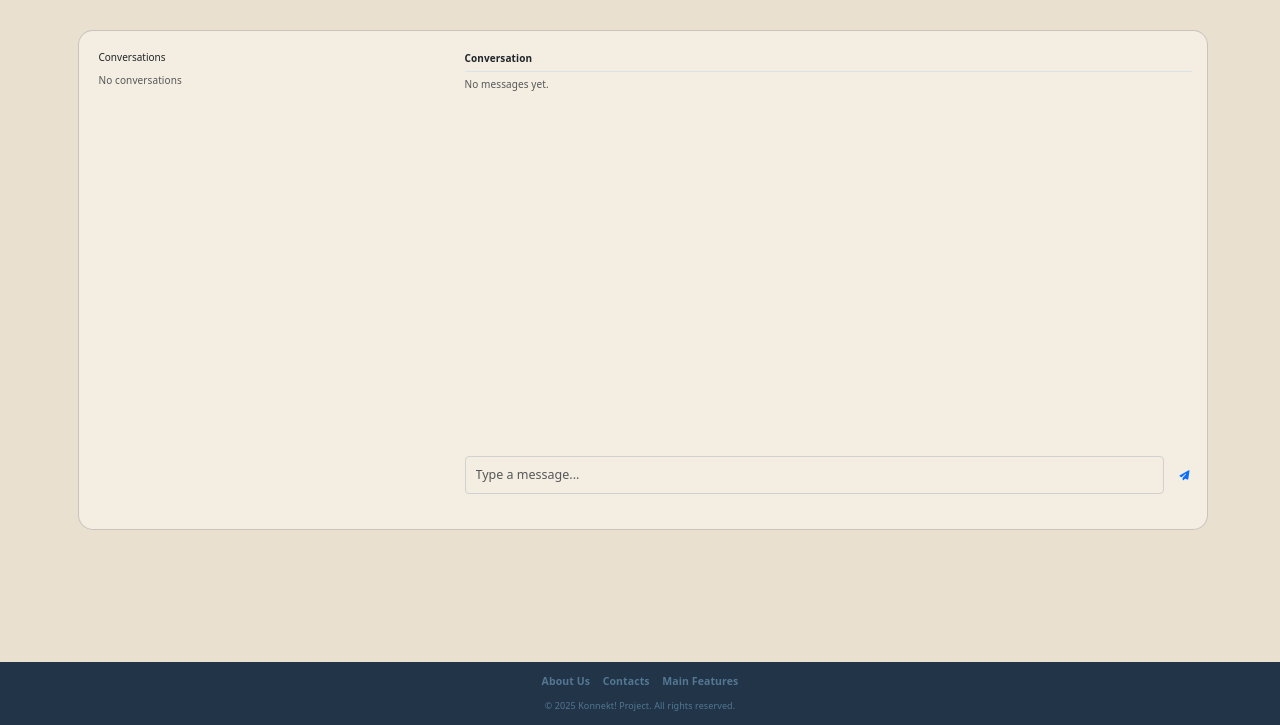
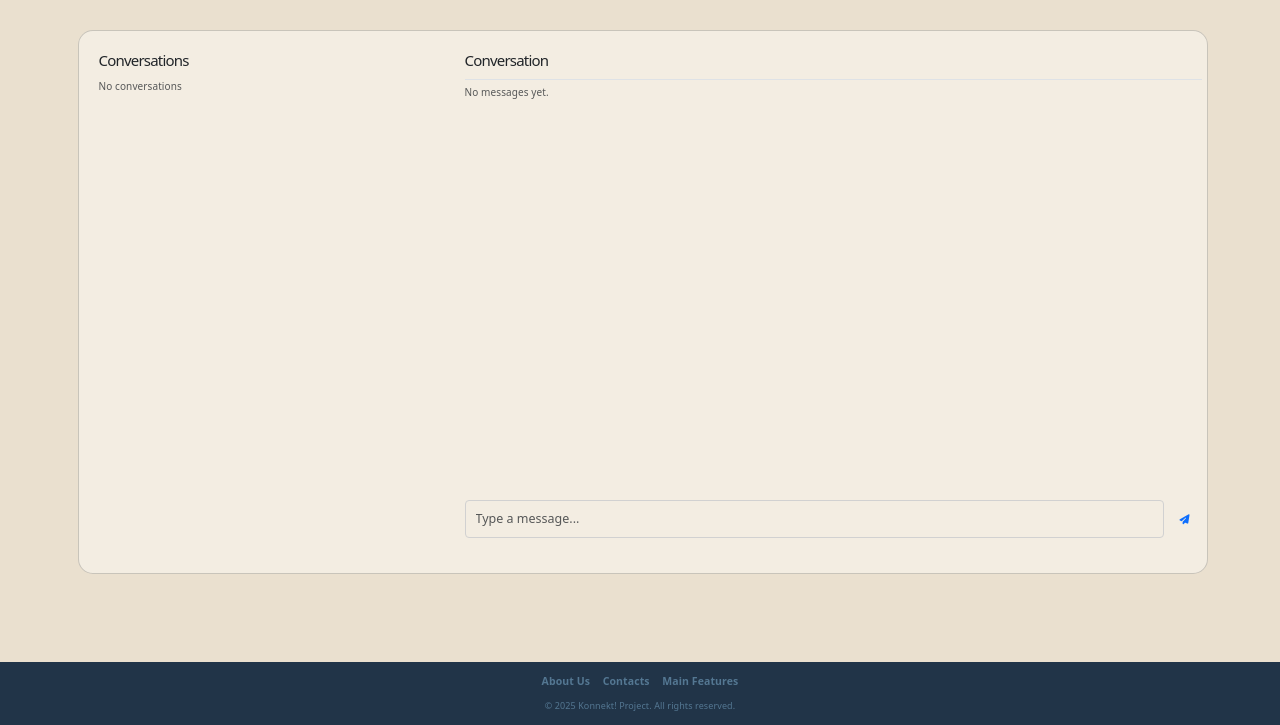
Before and after one commit to Spanca05/LBAW-Konnekt, a Laravel app: template resources/views/pages/conversations/show.blade.php in a window 1280 px wide. Shown: the part 75-800 px from the top of the page. Run offline with Laravel 12, Linux system fonts and the light colour scheme; the template is opened without the code that fills it, so the values that code supplies are empty; the visitor is signed in with stand-in values (Sample User, id 1); style sheets or scripts are compiled from the project's sources.

Commit message:
Fix chat header to be fixed

```diff
--- a/resources/views/pages/conversations/partials/sidebar.blade.php
+++ b/resources/views/pages/conversations/partials/sidebar.blade.php
@@ -1,7 +1,7 @@
 <div class="p-3">
 
     {{-- COLUNA ESQUERDA: lista de conversas --}}
-    <h6 class="mb-3">Conversations</h6>
+    <h4 class="mb-3">Conversations</h4>
 
     <div class="overflow-y-auto" style="position: relative; height: 400px">
         <ul class="list-unstyled mb-0">
--- a/resources/views/pages/conversations/show.blade.php
+++ b/resources/views/pages/conversations/show.blade.php
@@ -25,15 +25,15 @@
                         {{-- COLUNA DIREITA: chat --}}
                         <div class="col-md-6 col-lg-7 col-xl-8">
 
-                            <div id="chat-scroll" class="pt-3 pe-3 overflow-y-auto"
+                            {{-- HEADER (fixo no topo) --}}
+                            <div class="border-bottom pb-2 mb-2 pt-3 pe-3">
+                                <h4>
+                                    {{ $conversation->displayConversationName(Auth::user()) ?? 'Conversation' }}
+                                </h4>
+                            </div>
+
+                            <div id="chat-scroll" class="pe-3 overflow-y-auto"
                                 style="position: relative; height: 400px">
-
-                                {{-- HEADER --}}
-                                <div class="border-bottom pb-2 mb-2">
-                                    <strong>
-                                        {{ $conversation->displayConversationName(Auth::user()) ?? 'Conversation' }}
-                                    </strong>
-                                </div>
 
                                 {{-- MENSAGENS --}}
                                 <div id="messages"
```
